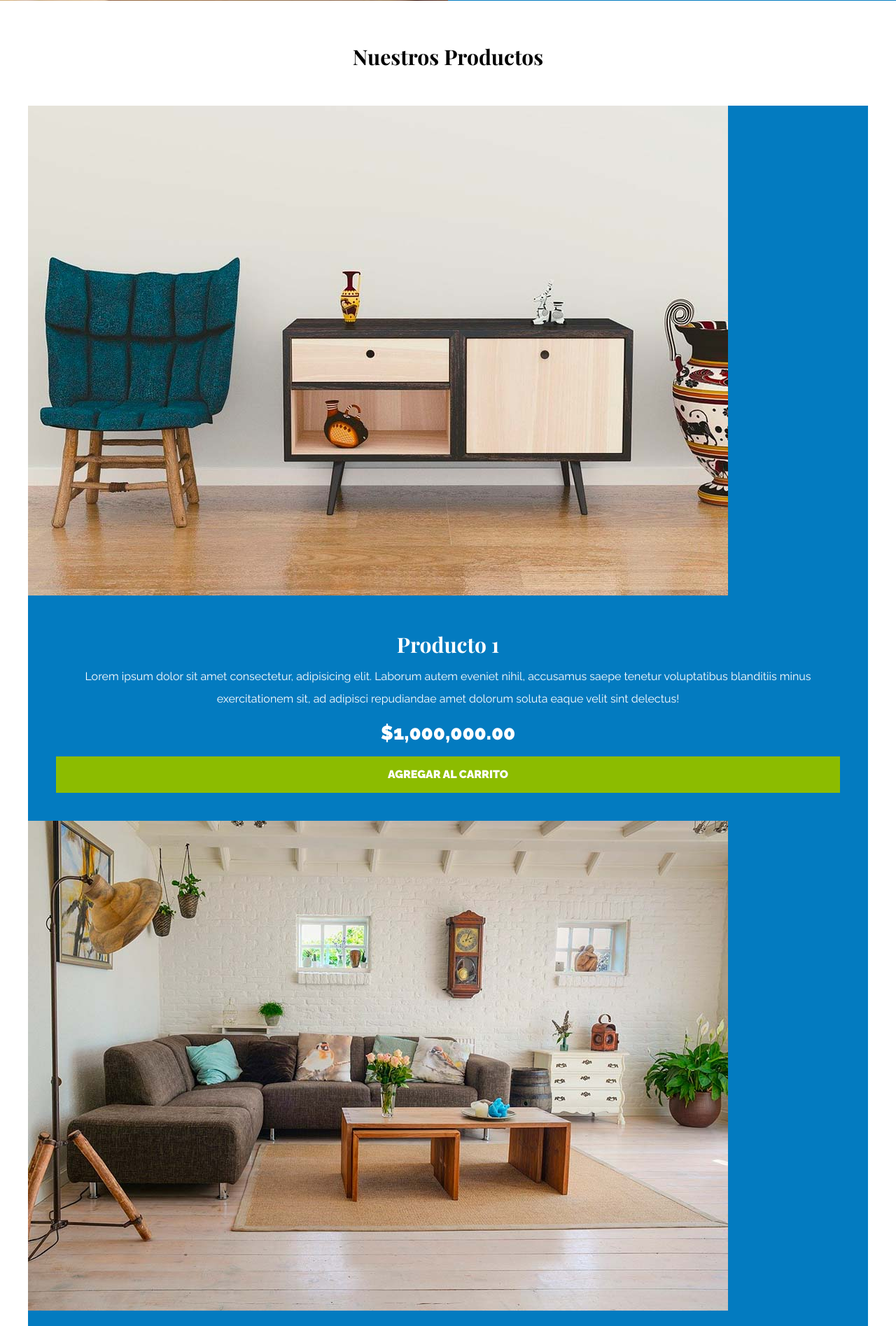
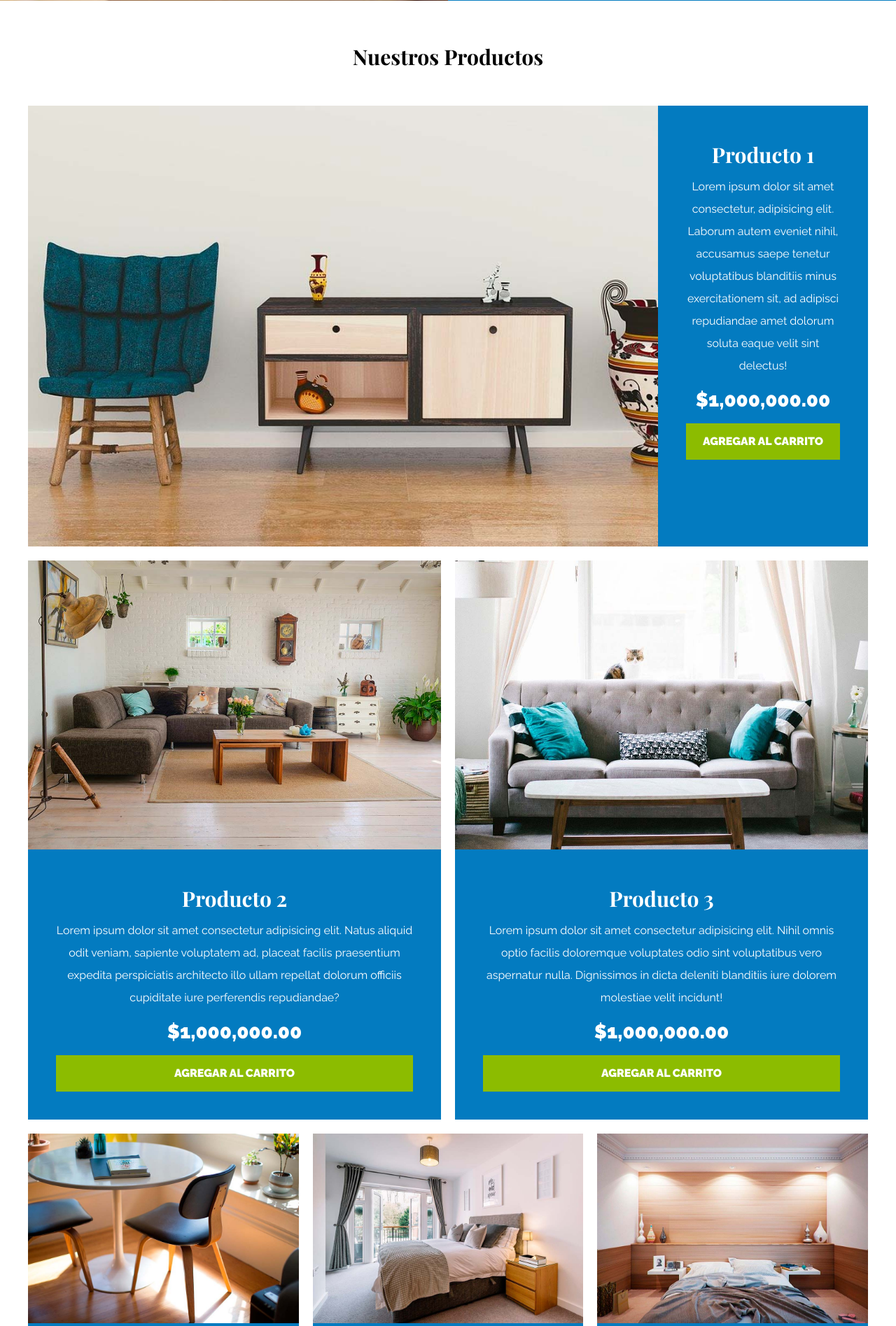
Before and after one commit to migueflorez10/CodeGym, a PHP site: page / in a window 1280 px wide. Shown: the part 1708-3603 px from the top of the page at 70% size. Run offline with PHP 8.4, Linux system fonts and the light colour scheme; some web fonts are replaced.

Commit message:
update-3.1

```diff
--- a/ecommerce/index.html
+++ b/ecommerce/index.html
@@ -60,14 +60,14 @@
 
         <main class="contenido-principal contenedor">
             <h2 class="text-center">Nuestros Productos</h2>
-            <div class="listado-prodcutos">
+            <div class="listado-productos">
                 <div class="producto">
                     <img src="./assets/producto1.jpg" alt="Producto 1">
                     <div class="texto-producto">
                         <h3>Producto 1</h3>
                         <p>Lorem ipsum dolor sit amet consectetur, adipisicing elit. Laborum autem eveniet nihil, accusamus saepe tenetur voluptatibus blanditiis minus exercitationem sit, ad adipisci repudiandae amet dolorum soluta eaque velit sint delectus!</p>
                         <p class="precio">$1,000,000.00</p>
-                        <a href="#">Agregar al carrito</a>
+                        <a class="btn" href="#">Agregar al carrito</a>
                     </div>
                 </div>
 
@@ -77,7 +77,7 @@
                         <h3>Producto 2</h3>
                         <p>Lorem ipsum dolor sit amet consectetur adipisicing elit. Natus aliquid odit veniam, sapiente voluptatem ad, placeat facilis praesentium expedita perspiciatis architecto illo ullam repellat dolorum officiis cupiditate iure perferendis repudiandae?</p>
                         <p class="precio">$1,000,000.00</p>
-                        <a href="#">Agregar al carrito</a>
+                        <a class="btn" href="#">Agregar al carrito</a>
                     </div>
                 </div>
 
@@ -87,7 +87,7 @@
                         <h3>Producto 3</h3>
                         <p>Lorem ipsum dolor sit amet consectetur adipisicing elit. Nihil omnis optio facilis doloremque voluptates odio sint voluptatibus vero aspernatur nulla. Dignissimos in dicta deleniti blanditiis iure dolorem molestiae velit incidunt!</p>
                         <p class="precio">$1,000,000.00</p>
-                        <a href="#">Agregar al carrito</a>
+                        <a class="btn" href="#">Agregar al carrito</a>
                     </div>
                 </div>
 
@@ -97,7 +97,7 @@
                         <h3>Producto 3</h3>
                         <p>Lorem ipsum dolor sit amet consectetur adipisicing elit. Nihil omnis optio facilis doloremque voluptates odio sint voluptatibus vero aspernatur nulla. Dignissimos in dicta deleniti blanditiis iure dolorem molestiae velit incidunt!</p>
                         <p class="precio">$1,000,000.00</p>
-                        <a href="#">Agregar al carrito</a>
+                        <a class="btn" href="#">Agregar al carrito</a>
                     </div>
                 </div>
 
@@ -107,7 +107,7 @@
                         <h3>Producto 3</h3>
                         <p>Lorem ipsum dolor sit amet consectetur adipisicing elit. Nihil omnis optio facilis doloremque voluptates odio sint voluptatibus vero aspernatur nulla. Dignissimos in dicta deleniti blanditiis iure dolorem molestiae velit incidunt!</p>
                         <p class="precio">$1,000,000.00</p>
-                        <a href="#">Agregar al carrito</a>
+                        <a class="btn" href="#">Agregar al carrito</a>
                     </div>
                 </div>
 
--- a/ecommerce/style.css
+++ b/ecommerce/style.css
@@ -44,6 +44,21 @@ h2{
 h3{
     font-size: 3rem;
 }
+
+.btn {
+    background-color: #8cbc00;
+    display: block;
+    color:#fff;
+    text-transform: uppercase;
+    font-weight: 900;
+    padding: 1rem;
+    transition: background-color .3s ease-in-out;
+}
+
+.btn:hover{
+    background-color: #769c02;
+}
+
 
 /* Utilidades */
 
@@ -161,15 +176,40 @@ h3{
     font-weight: 900;
 }
 
-.texto-producto a{
-    background-color: #8cbc00;
-    display: block;
-    color:#fff;
-    text-transform: uppercase;
-    font-weight: 900;
-    padding: 1rem;
+.listado-productos{
+    display: grid;
+    grid-template-columns: repeat(6, 1fr);
+    column-gap: 2rem;
+    row-gap: 2rem;
 }
 
-.texto-producto a:hover{
-    background-color: #769c02;
+.producto:nth-child(1){
+    grid-column: 1 / 7;
+    display: grid;
+    grid-template-columns: 3fr 1fr;
+
 }
+
+.producto:nth-child(1) img{
+    object-fit: cover;
+}
+
+.producto:nth-child(2){
+    grid-column: 1 / 4;
+}
+
+.producto:nth-child(3){
+    grid-column: 4 / 7;
+}
+
+.producto:nth-child(4){
+    grid-column: 1 / 3;
+}
+
+.producto:nth-child(5){
+    grid-column: 3 / 5;
+}
+
+.producto:nth-child(6){
+    grid-column: 5 / 7;
+}
```
